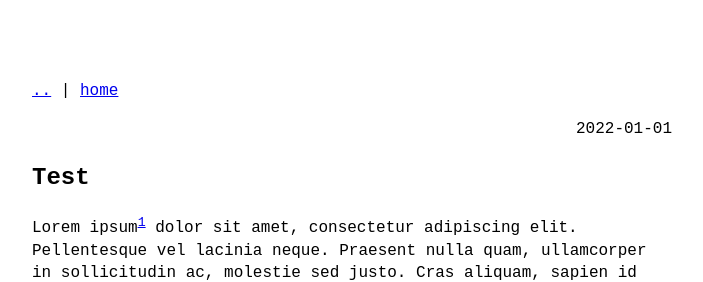
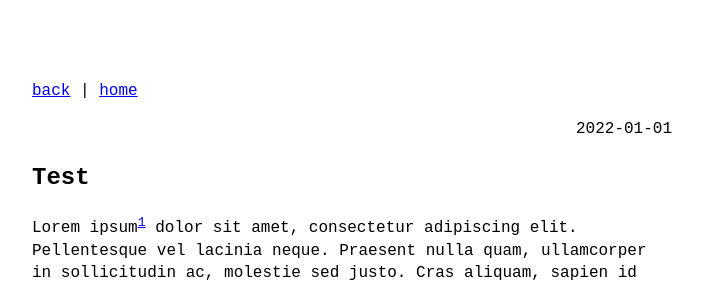
Before and after one commit to polo7/polo7.github.io, a Jekyll site: the page built from _posts/2022-01-01-test.md, in a window 1280 px wide and 900 px high. Shown: the top 282 px of the window, without its empty margins (288-991 px from the left). Built offline with Jekyll 4.4.1, drawn with Linux system fonts in a browser that asks for light colours.

Commit message:
Update _config.yml

```diff
--- a/_config.yml
+++ b/_config.yml
@@ -18,7 +18,7 @@ theme_config:
   back_home_text: "home" # customize text for homepage link in post layout
   date_format: "%Y-%m-%d" # customize how date is formatted
   show_description: true # show blog description in home page
-  back_prev_page_text: ".."
+  back_prev_page_text: "back"
 
 sass:
   style: :compressed
```
